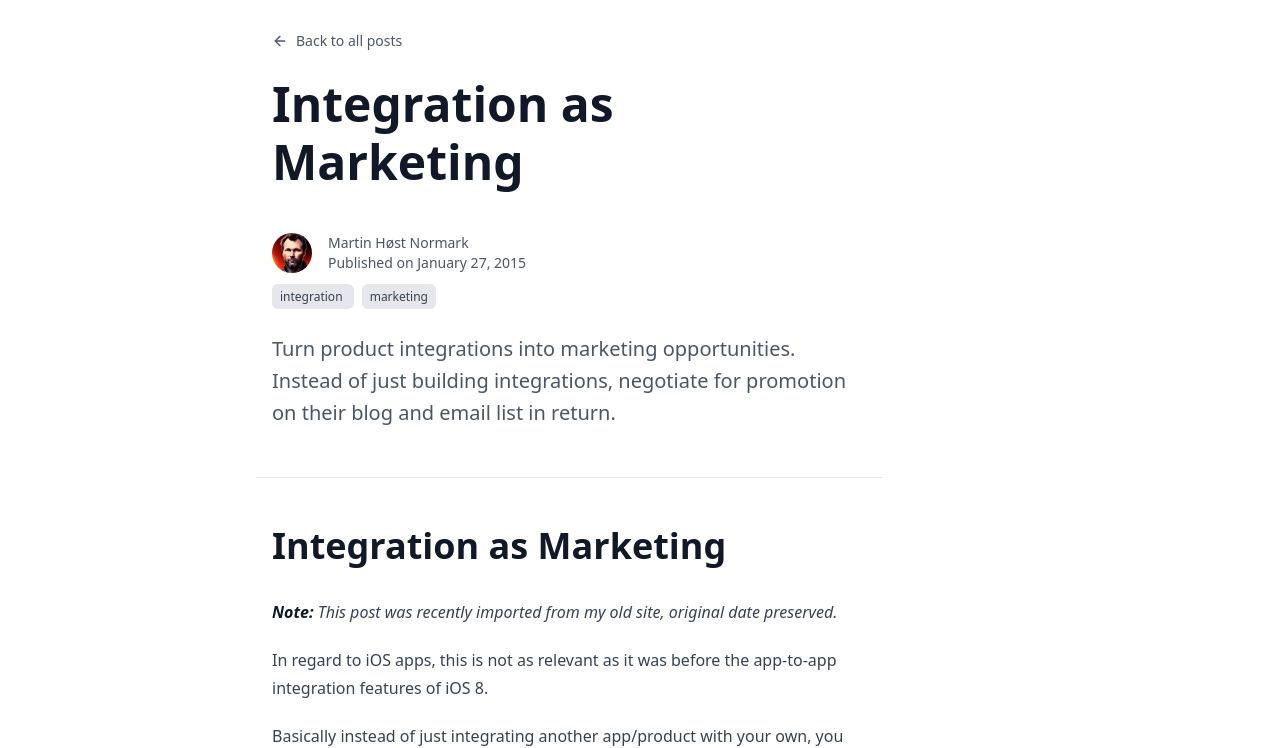
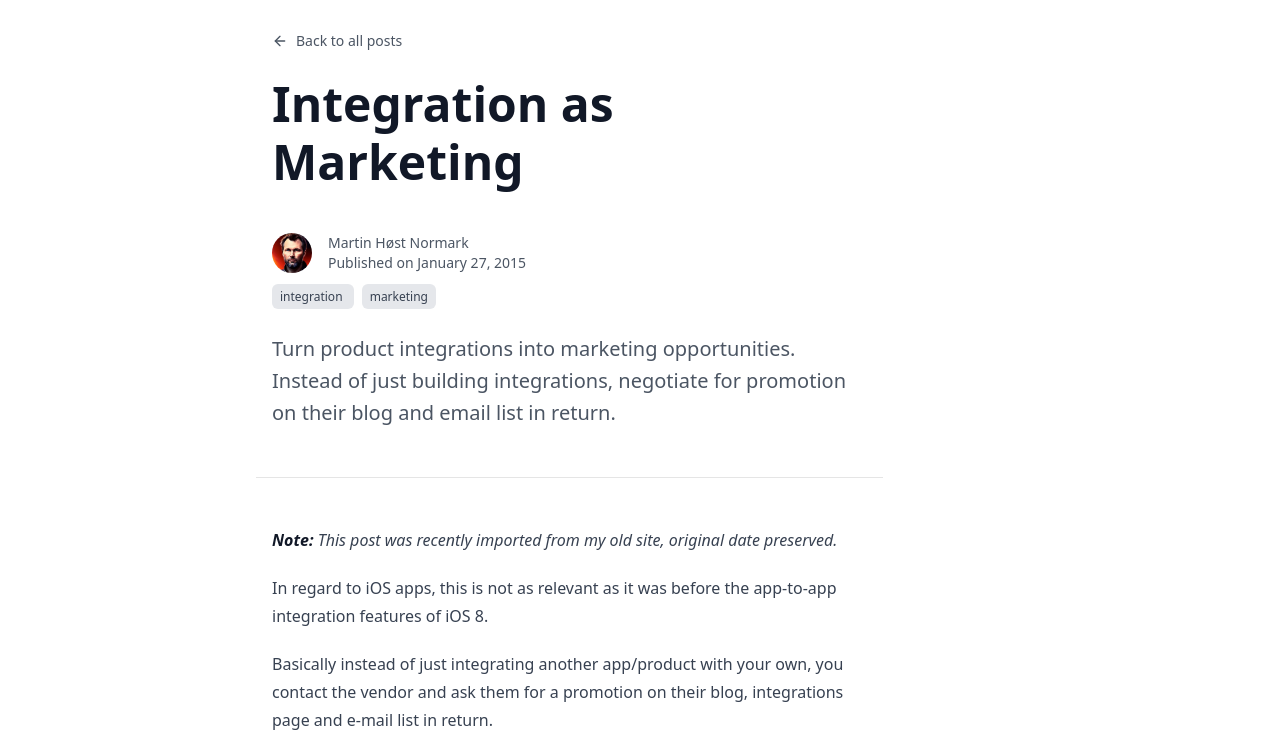
Before and after one commit to martinnormark/site, an Astro site: page /blog/integration-as-marketing in a window 1280 px wide. Shown: the part 62-810 px from the top of the page. Built offline with nearby package versions, Linux system fonts and the light colour scheme; Astro itself is replaced by a stand-in of ours.

Commit message:
chore: Remove redundant header from "Integration as Marketing" blog post

```diff
--- a/src/content/blog/integration-as-marketing.mdx
+++ b/src/content/blog/integration-as-marketing.mdx
@@ -4,8 +4,6 @@ date: 2015-01-27
 excerpt: "Turn product integrations into marketing opportunities. Instead of just building integrations, negotiate for promotion on their blog and email list in return."
 tags: [integration, marketing]
 ---
-
-# Integration as Marketing
 
 ***Note:** This post was recently imported from my old site, original date preserved.*
 
```
